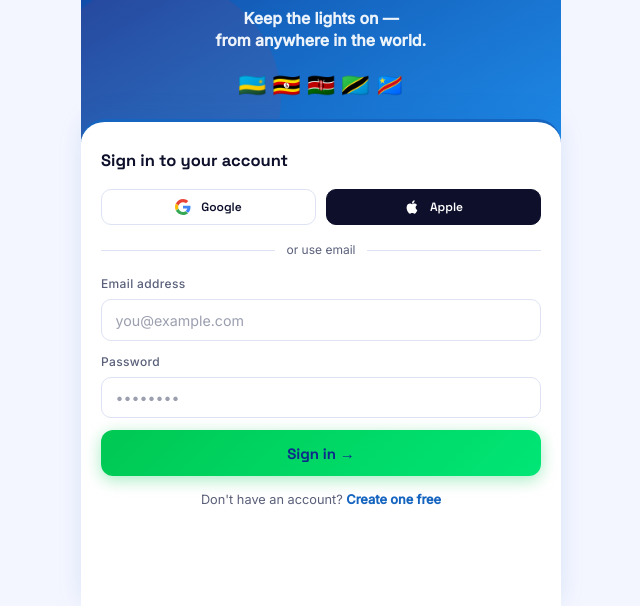
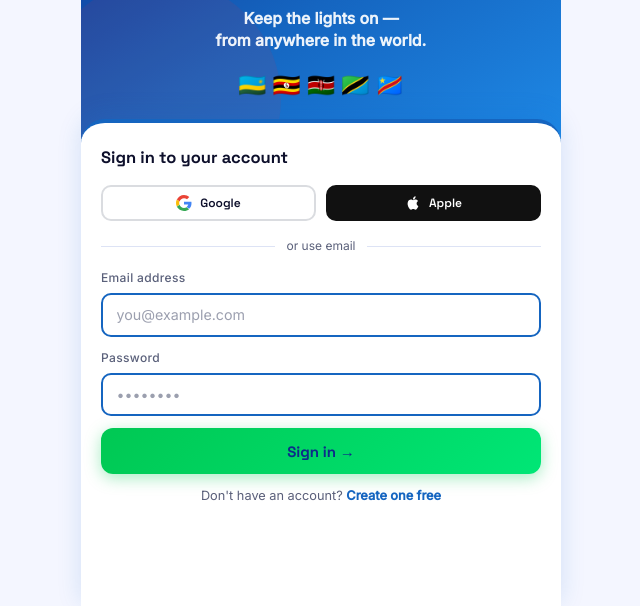
Before and after one commit to moise1604/voltpay-app, a plain HTML site: page index.html in a window 1280 px wide. Shown: the part 194-800 px from the top of the page, without its empty margins (319-959 px from the left). Drawn offline with nearby package versions, Linux system fonts and the light colour scheme.

Commit message:
Change border color to #1565C0 and adjust styles
Updated border colors for various elements to #1565C0 and adjusted padding in the auth body.

```diff
--- a/index.html
+++ b/index.html
@@ -63,7 +63,7 @@ h1,h2,h3,h4 { font-family: 'Space Grotesk', sans-serif; text-wrap: balance; }
 
 .topbar {
   position: sticky; top: env(safe-area-inset-top, 0px); z-index: 10;
-  background: var(--surface); border-bottom: 2px solid var(--blue);
+  background: var(--surface); border-bottom: 3px solid #1565C0;
   padding: 0.9rem max(16px, env(safe-area-inset-left, 0px));
   display: flex; align-items: center; justify-content: space-between; gap: 12px;
 }
@@ -104,7 +104,7 @@ body::before {
 .bottom-nav {
   position: fixed; bottom: 0; left: 50%; transform: translateX(-50%);
   width: 100%; max-width: 480px;
-  background: var(--surface); border-top: 2px solid var(--blue);
+  background: var(--surface); border-top: 3px solid #1565C0;
   display: flex; padding-bottom: env(safe-area-inset-bottom, 0px); z-index: 10;
 }
 .nav-item {
@@ -155,7 +155,7 @@ body::before {
 }
 .quick-actions { display: grid; grid-template-columns: 1fr 1fr; gap: 10px; }
 .action-btn {
-  background: var(--surface); border: 2px solid var(--border);
+  background: var(--surface); border: 2px solid #1565C0;
   border-radius: 14px; padding: 1.1rem;
   display: flex; flex-direction: column; align-items: flex-start; gap: 10px;
   cursor: pointer; transition: border-color 0.15s, transform 0.1s; text-align: left;
@@ -192,7 +192,7 @@ body::before {
 .form-group { display: flex; flex-direction: column; gap: 6px; }
 .form-label { font-size: 0.8rem; font-weight: 500; color: var(--fg-muted); letter-spacing: 0.03em; }
 .form-input {
-  background: var(--surface); border: 1.5px solid var(--border);
+  background: var(--surface); border: 2px solid #1565C0;
   border-radius: 10px; padding: 0.75rem 0.9rem;
   font-family: 'Inter', sans-serif; font-size: 0.95rem; color: var(--fg);
   transition: border-color 0.15s; width: 100%;
@@ -205,7 +205,7 @@ body::before {
   display: grid; grid-template-columns: 1fr 1fr; gap: 8px; margin-top: 4px;
 }
 .country-opt {
-  border: 1.5px solid var(--border); background: var(--surface);
+  border: 2px solid #1565C0; background: var(--surface);
   border-radius: 10px; padding: 0.75rem 0.9rem;
   display: flex; align-items: center; gap: 10px;
   cursor: pointer; transition: all 0.15s; text-align: left;
@@ -249,7 +249,7 @@ body::before {
 .pay-methods { display: flex; flex-direction: column; gap: 8px; }
 .pay-method {
   display: flex; align-items: center; gap: 12px; padding: 0.9rem;
-  background: var(--surface); border: 2px solid var(--border);
+  background: var(--surface); border: 2px solid #1565C0;
   border-radius: 12px; cursor: pointer; transition: border-color 0.15s;
 }
 .pay-method.selected { border-color: var(--accent); background: var(--accent-dim); border-width: 2px; }
@@ -323,11 +323,11 @@ body::before {
 .auth-flags { display: flex; gap: 6px; position: relative; z-index: 1; font-size: 1.5rem; }
 
 .auth-body {
-  flex: 1; padding: 1.75rem max(20px, env(safe-area-inset-left, 0px));
-  display: flex; flex-direction: column; gap: 14px; background: var(--surface);
+  flex: 1; padding: 1.5rem max(20px, env(safe-area-inset-left, 0px)) 1.5rem;
+  display: flex; flex-direction: column; gap: 12px; background: var(--surface);
   border-radius: 24px 24px 0 0; margin-top: -20px; position: relative; z-index: 2;
-  border-top: 3px solid var(--blue);
-  box-shadow: 0 -4px 24px rgba(21,101,192,0.12);
+  border-top: 4px solid #1565C0;
+  box-shadow: 0 -4px 24px rgba(21,101,192,0.15);
 }
 .auth-body h2 { font-size: 1.1rem; font-weight: 700; color: var(--fg); margin-bottom: 2px; }
 .auth-form { display: flex; flex-direction: column; gap: 12px; }
@@ -336,31 +336,25 @@ body::before {
 .auth-footer { text-align: center; font-size: 0.85rem; color: var(--fg-muted); padding-bottom: 0.5rem; }
 .auth-footer a { color: var(--blue); font-weight: 600; cursor: pointer; }
 
+.social-btns { display: flex; gap: 10px; margin-bottom: 2px; }
 .btn-google {
-  display: flex; align-items: center; justify-content: center; gap: 10px;
-  background: var(--surface); border: 1.5px solid var(--border);
-  border-radius: 12px; padding: 0.85rem; cursor: pointer;
-  font-family: 'Space Grotesk', sans-serif; font-weight: 600; font-size: 0.95rem; color: var(--fg);
-  transition: border-color 0.15s, box-shadow 0.15s; width: 100%;
+  flex: 1; display: flex; align-items: center; justify-content: center; gap: 8px;
+  background: var(--surface); border: 2px solid #DADCE0;
+  border-radius: 10px; padding: 0.55rem 0.5rem; cursor: pointer;
+  font-family: 'Space Grotesk', sans-serif; font-weight: 600; font-size: 0.8rem; color: var(--fg);
+  transition: border-color 0.15s, box-shadow 0.15s;
 }
-.btn-google:hover { border-color: #4285F4; box-shadow: 0 2px 12px rgba(66,133,244,0.15); }
+.btn-google:hover { border-color: #4285F4; box-shadow: 0 2px 10px rgba(66,133,244,0.15); }
 .btn-apple {
-  display: flex; align-items: center; justify-content: center; gap: 10px;
-  background: var(--fg); border: none;
-  border-radius: 12px; padding: 0.85rem; cursor: pointer;
-  font-family: 'Space Grotesk', sans-serif; font-weight: 600; font-size: 0.95rem; color: var(--surface);
-  width: 100%;
+  flex: 1; display: flex; align-items: center; justify-content: center; gap: 8px;
+  background: #111; border: 2px solid #111;
+  border-radius: 10px; padding: 0.55rem 0.5rem; cursor: pointer;
+  font-family: 'Space Grotesk', sans-serif; font-weight: 600; font-size: 0.8rem; color: #fff;
 }
-.social-btns { display: flex; gap: 10px; }
-.social-btns .btn-google, .social-btns .btn-apple {
-  flex: 1; padding: 0.6rem 0.5rem; font-size: 0.8rem; border-radius: 10px;
-}
-.btn-google { border: 1.5px solid var(--border); }
-.btn-apple  { border: 1.5px solid var(--fg); }
 
 /* METERS SCREEN */
 .meter-card {
-  background: var(--surface); border: 2px solid var(--blue);
+  background: var(--surface); border: 2px solid #1565C0;
   border-radius: 16px; padding: 1.1rem;
   box-shadow: 0 2px 12px rgba(21,101,192,0.08);
   display: flex; flex-direction: column; gap: 12px;
```
